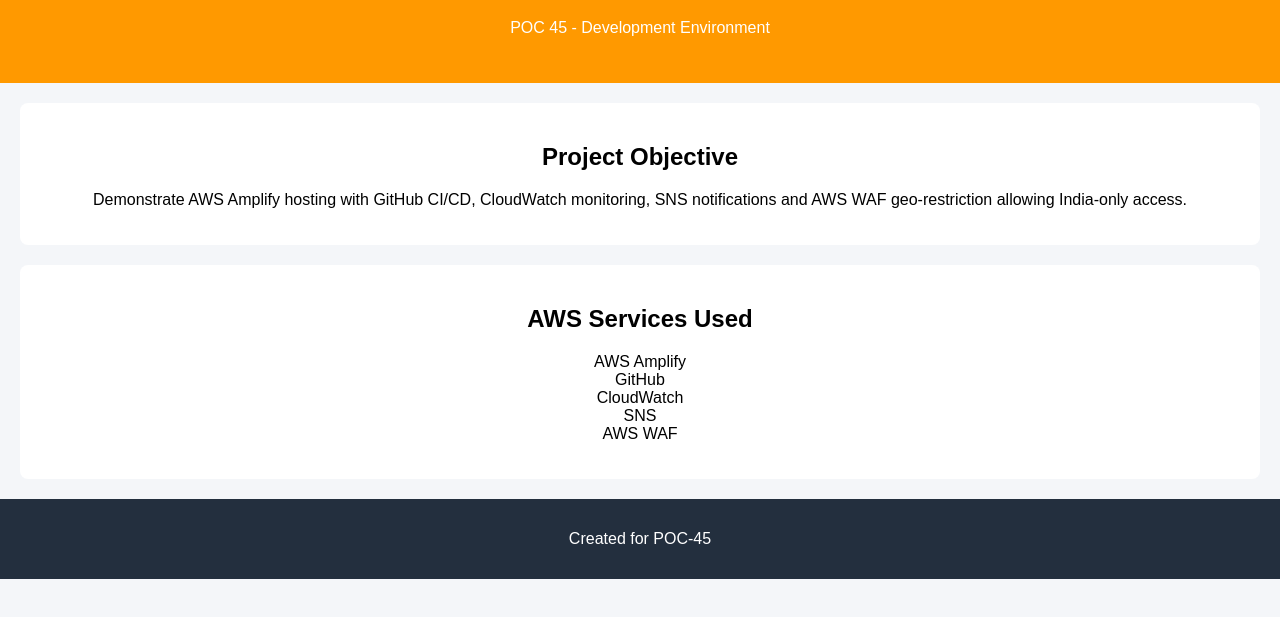
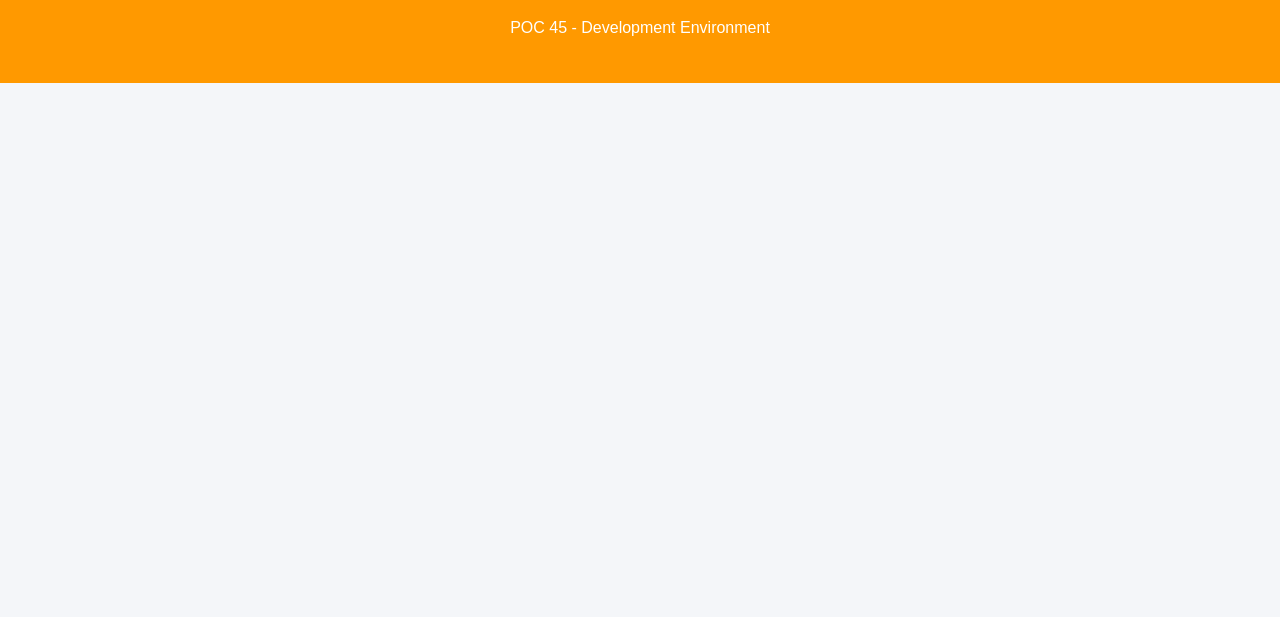
Before and after one commit to Nagendrakumarredd/poc-45, a plain HTML site: page index.html in a window 1280 px wide. Shown: the part 91-708 px from the top of the page. Drawn offline with Linux system fonts and the light colour scheme.

Commit message:
Update index.html

```diff
--- a/index.html
+++ b/index.html
@@ -13,29 +13,7 @@
         <p>POC 45 - Development Environment</p>
     </header>
 
-    <section>
-        <h2>Project Objective</h2>
-        <p>
-            Demonstrate AWS Amplify hosting with GitHub CI/CD,
-            CloudWatch monitoring, SNS notifications and AWS WAF
-            geo-restriction allowing India-only access.
-        </p>
-    </section>
 
-    <section>
-        <h2>AWS Services Used</h2>
-        <ul>
-            <li>AWS Amplify</li>
-            <li>GitHub</li>
-            <li>CloudWatch</li>
-            <li>SNS</li>
-            <li>AWS WAF</li>
-        </ul>
-    </section>
-
-    <footer>
-        <p>Created for POC-45</p>
-    </footer>
 
 </body>
 </html>
```
